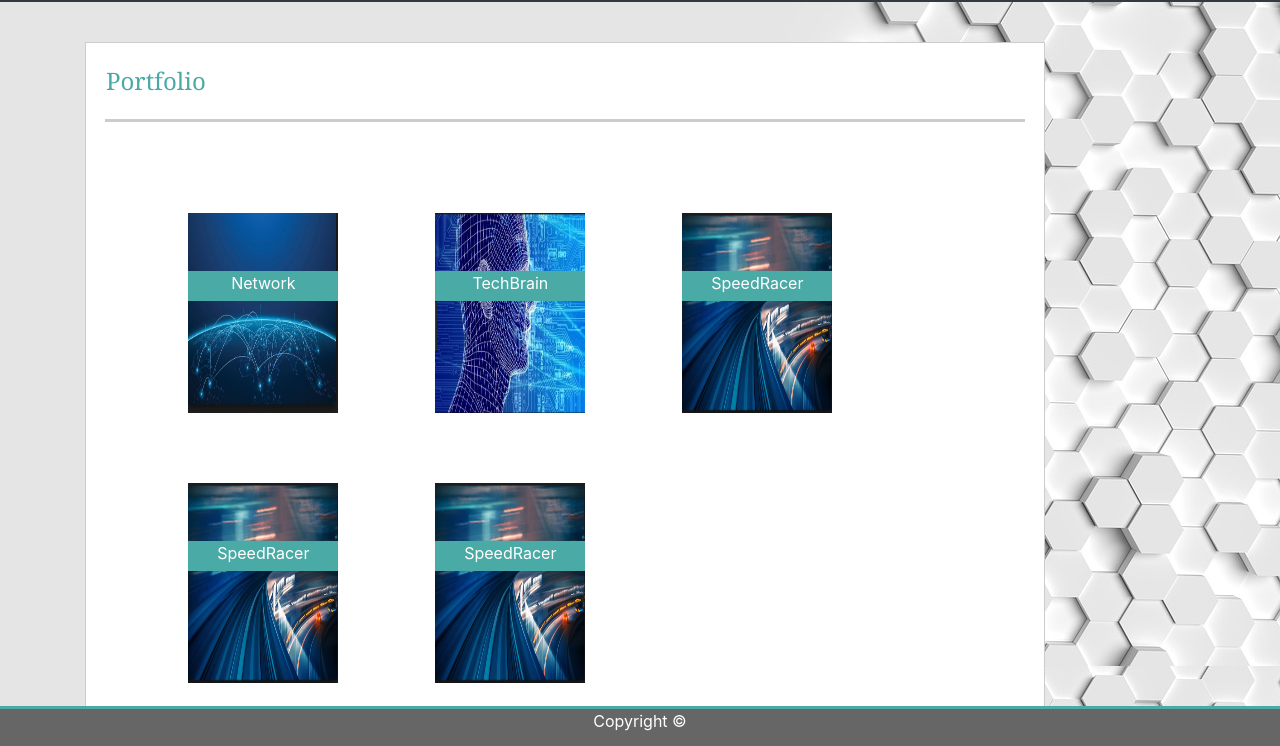
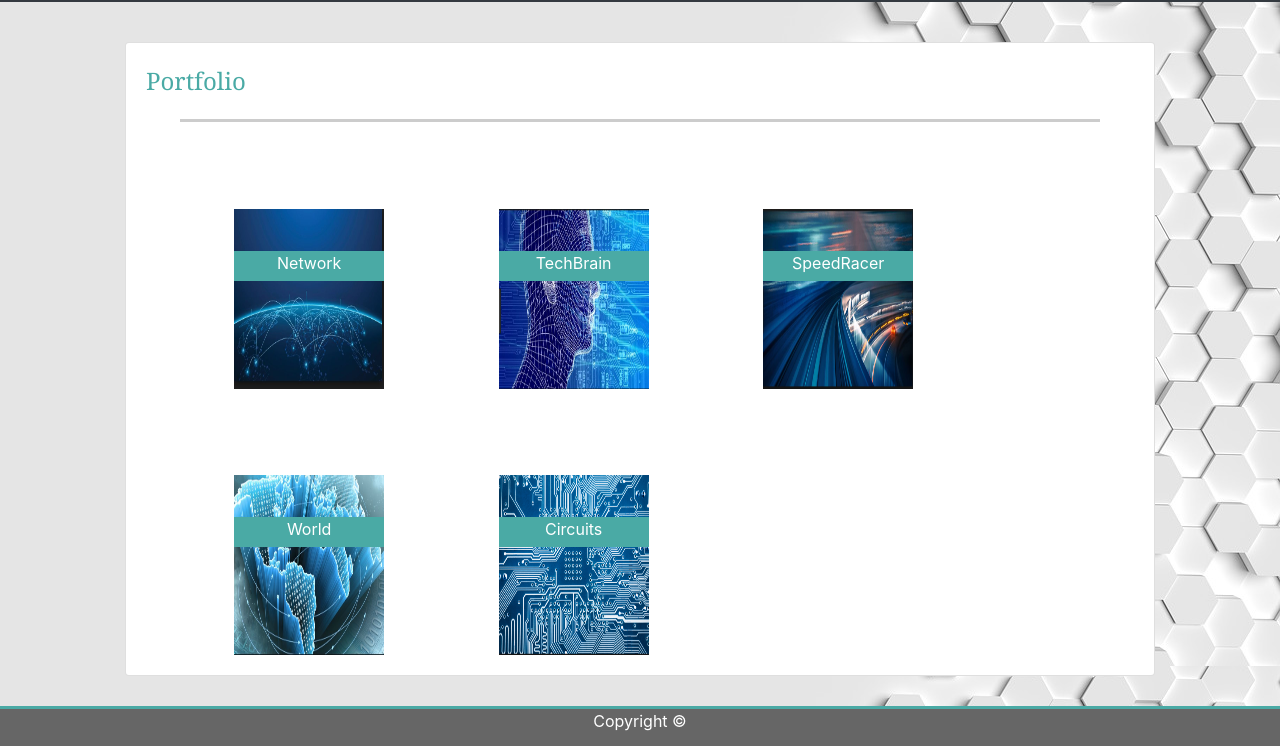
Before and after one commit to kobbootcamp/Bootstrap-Portfolio, a plain HTML site: page portfolio.html in a window 1280 px wide. Shown: the part 54-800 px from the top of the page. Drawn offline with nearby package versions, Linux system fonts and the light colour scheme.

Commit message:
sufficient to turn in

```diff
--- a/assets/css/style.css
+++ b/assets/css/style.css
@@ -125,12 +125,12 @@ Footer{
     position: relative;
     color: white;
     top: 108px;
-    height: 40px;
+    Left:20px;
     width:150px;
     text-align: center;
     height: 30px;
     background-color: #4aaaa5;
-    margin: 20px;
+    /* margin: 20px; */
 
 }
 /*.piclabel span{
@@ -144,15 +144,15 @@ Footer{
     width: 200px;
     padding: 10px;
 
-}
+}*/
 
- .pic-container{
-    float:left;
-    height: 150px;
-    width: 150px;
-    padding: 20px;
+ /* .pic-container{ */
+    /* float:left; */
+    /* height: 10px; */
+    /* width: 0 auto; */
+    /* padding: 20px; */
 
-}*/
+/* } */
 
 input[type=text], select {
 
@@ -183,6 +183,8 @@ input[type=submit], select {
 
 img {
     margin-left: 20px;
+    margin-top: 20px;
+    padding-bottom:20px;
 }
 
 #portfoliobox {
@@ -199,3 +201,7 @@ img {
 .navbar {
     background-color:  #4aaaa5;
 }
+
+form {
+
+}
--- a/portfolio.html
+++ b/portfolio.html
@@ -27,7 +27,7 @@
           <a class="nav-link" href="portfolio.html">Portfolio</a>
         </li>
         <li class="nav-item">
-          <a class="nav-link" href="contact.html">contact</a>
+          <a class="nav-link" href="contact.html">Contact</a>
         </li>
       </ul>
       <span class="navbar-text">
@@ -38,16 +38,17 @@
   <!--Main container-->
 
   <div class="container">
-    <div id="portfoliobox">
+    <!-- <div id="portfoliobox"> -->
+      <div class="card" style="margin: 40px;">
         <div class="row">
           <div class="col-md-3">
             <div class="pagetitle">Portfolio</div>
           </div>
-          <div class="col-md-9"></div>
+          <div class="col-sm-9"></div>
         </div><!--row-->
 
         <div class="row">
-          <div class="col-md-12">
+          <div class="col-sm-12">
             <div id="topgraylinecontainer">
               <div class="grayline"></div>
             </div>
@@ -59,48 +60,50 @@
 
         <div class="row">
 
-            <div class="col-md-1"></div>
+            <div class="col-sm-1"></div>
 
-              <div class="col-md-3">
+              <div class="col-sm-3">
                 <!--Image 1-->
+                <div class="pic-container">
                     <p class="piclabel">Network</p>
-                <img src="assets/images/network.JPG"  width="150px" height="200px" alt="Card image cap" />
+                <img src="assets/images/network.JPG" width="150px" height="200px" alt="Card image cap" />
+                </div>
               </div>
 
-              <div class="col-md-3">
+              <div class="col-sm-3">
                 <!--Image 2-->
                 <p class="piclabel">TechBrain</p>
                 <img src="assets/images/TechBrain.JPG" width="150px" height="200px" alt="Card image cap" />
               </div>
 
 
-              <div class="col-md-3">
+              <div class="col-sm-3">
                   <!--Image 2-->
                   <p class="piclabel">SpeedRacer</p>
                   <img src="assets/images/speedracer.JPG" width="150px" height="200px" alt="Card image cap" />
                 </div>
 
-                <div class="col-md-2"></div>
+                <div class="col-sm-2"></div>
           </div><!--Row-->
 
           <Div class="row">
 
-              <div class="col-md-1"></div>
+              <div class="col-sm-1"></div>
 
-              <div class="col-md-3">
+              <div class="col-sm-3">
                   <!--Image 2-->
-                  <p class="piclabel">SpeedRacer</p>
-                  <img src="assets/images/speedracer.JPG" width="150px" height="200px" alt="Card image cap" />
+                  <p class="piclabel">World</p>
+                  <img src="assets/images/world.JPG" width="150px" height="200px" alt="Card image cap" />
                 </div>
 
 
-                <div class="col-md-3">
+                <div class="col-sm-3">
                     <!--Image 2-->
-                    <p class="piclabel">SpeedRacer</p>
-                    <img src="assets/images/speedracer.JPG" width="150px" height="200px" alt="Card image cap" />
+                    <p class="piclabel">Circuits</p>
+                    <img src="assets/images/Circuits.PNG" width="150px" height="200px" alt="Card image cap" />
                   </div>
 
-                  <div class="col-md-2"></div>
+                  <div class="col-sm-2"></div>
           </div><!--row-->
 
           </div><!--portfoliobox-->
```
Also changed, not shown: contact.html (+30 -8 lines), index.html (+1 -1 lines).
